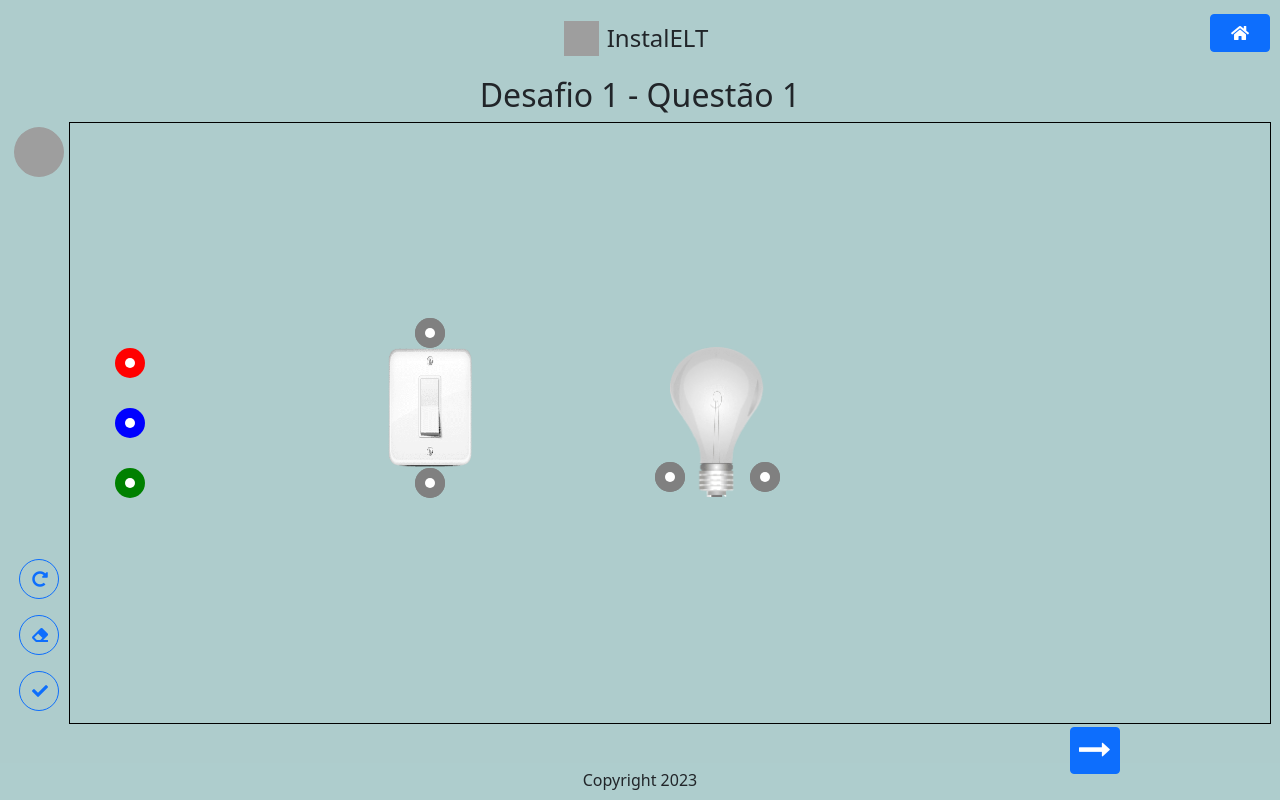
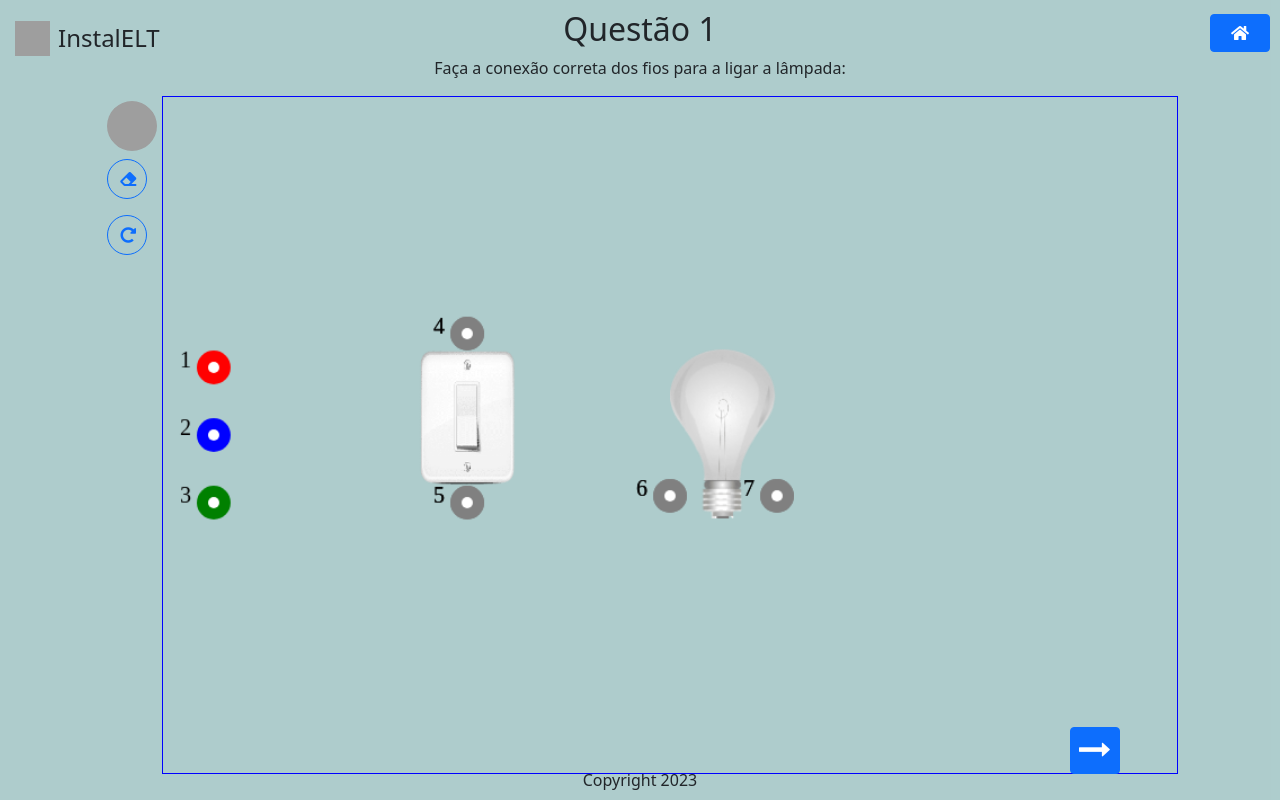
Before and after one commit to SaaS-Organismo/InstalELT, a Django app: page /desafio/1 in a window 1280 px wide. Run offline with Django 4.2, Linux system fonts and the light colour scheme; some libraries are stand-ins or nearby versions; grey boxes are pictures that could not be loaded.

Commit message:
Adjust challenge page, add statement and adjust question feedback

```diff
--- a/instalelt/core/static/js/challenges.js
+++ b/instalelt/core/static/js/challenges.js
@@ -28,7 +28,8 @@ export const challengesSchema = [
           [2, 7],
         ]
 
-      ]
+      ],
+      "statement":"Faça a conexão correta dos fios para a ligar a lâmpada:"
     },
     {
       "id": 2,
@@ -54,7 +55,8 @@ export const challengesSchema = [
           [10, 13],
         ]
 
-      ]
+      ],
+      "statement": "Faça a conexão correta dos fios para a ligação da tomada:"
     },
     {
       "id": 3,
@@ -78,18 +80,11 @@ export const challengesSchema = [
       ],
       "outlets": [],
       "expectedConnections": [
-        [
-          [1, 4],
-          [2, 7],
-          [5, 6],
+
+
       ],
-        [
-          [1, 5],
-          [4, 6],
-          [2, 7],
-        ]
+      "statement": "Faça a conexão correta dos fios para a conexão de duas lâmpadas em paralelo:"
 
-      ]
     },
     {
        "id": 4, // Three way
@@ -113,18 +108,10 @@ export const challengesSchema = [
       ],
       "outlets": [],
       "expectedConnections": [
-        [
-          [1, 4],
-          [2, 7],
-          [5, 6],
+
+
       ],
-        [
-          [1, 5],
-          [4, 6],
-          [2, 7],
-        ]
-
-      ]
+      "statement": "Faça a conexão correta para duas lâmpadas acionadas por dois interruptores simples:"
     },
     {
       "id": 5,
@@ -148,18 +135,11 @@ export const challengesSchema = [
       ],
       "outlets": [],
       "expectedConnections": [
-        [
-          [1, 4],
-          [2, 7],
-          [5, 6],
+
+
       ],
-        [
-          [1, 5],
-          [4, 6],
-          [2, 7],
-        ]
+      "statement": "Faça a conexão  para a ligação da lâmpada usando dois interruptores Three-way:"
 
-      ]
     },
     {
       "id": 6, // Four way
@@ -183,18 +163,12 @@ export const challengesSchema = [
       ],
       "outlets": [],
       "expectedConnections": [
-        [
-          [1, 4],
-          [2, 7],
-          [5, 6],
+
+
+
       ],
-        [
-          [1, 5],
-          [4, 6],
-          [2, 7],
-        ]
+      "statement": "Faça a conexão para a ligação da lâmpada usando dois interruptores Three-way e um Four-way:"
 
-      ]
     },
     {
       "id": 7, // Four way
@@ -219,18 +193,12 @@ export const challengesSchema = [
         }
       ],
       "expectedConnections": [
-        [
-          [1, 4],
-          [2, 7],
-          [5, 6],
+
+
+
       ],
-        [
-          [1, 5],
-          [4, 6],
-          [2, 7],
-        ]
+      "statement": "Faça a conexão correta dos fios para a conexão da lâmpada, interruptor e da tomada no mesmo circuito:"
 
-      ]
     },
     {
       "id": 8, // Four way
@@ -263,18 +231,12 @@ export const challengesSchema = [
         }
       ],
       "expectedConnections": [
-        [
-          [1, 4],
-          [2, 7],
-          [5, 6],
+
+
+
       ],
-        [
-          [1, 5],
-          [4, 6],
-          [2, 7],
-        ]
+      "statement": "Faça a conexão correta para a conexão da lâmpada usando dois Three-way e duas tomadas:"
 
-      ]
     },
     ,
     {
@@ -296,17 +258,10 @@ export const challengesSchema = [
         }
       ],
       "expectedConnections": [
-        [
-          [1, 4],
-          [2, 7],
-          [5, 6],
+
+
       ],
-        [
-          [1, 5],
-          [4, 6],
-          [2, 7],
-        ]
+      "statement": "Faça a conexão correta das tomadas considerando uma alimentação bifásica. "
 
-      ]
     }
   ]
--- a/instalelt/core/static/js/script.js
+++ b/instalelt/core/static/js/script.js
@@ -230,9 +230,9 @@ class Terminal {
     ctx.arc(this.x, this.y, this.innerRadius, 0, Math.PI * 2, true);
     ctx.fillStyle = "white";
     ctx.fill();
-    //ctx.font = "20px serif";
-    //ctx.fillStyle = "black";
-    //ctx.fillText(this.id, this.x-30, this.y);
+    ctx.font = "20px serif";
+    ctx.fillStyle = "black";
+    ctx.fillText(this.id, this.x-30, this.y);
   }
 }
 
@@ -591,11 +591,12 @@ function setChallenge() {
   console.log(currentChallenge);
 }
 
-$("#current-question-id").val(0);
+
 $("#current-question-id").change(() => {
   let counter = parseInt($("#current-question-id").val());
-  $("#title").text(`Desafio 1 - Questão ${counter + 1}`);
-  if (counter == 8) {
+  $("#title").text(`Questão ${counter + 1}`);
+  $("#question-statement").text(challenge.statement);
+  if (counter == challenges.length - 1) {
     $("#next-challenge").addClass("d-none");
     $("#submit-challenge-btn").removeClass("d-none");
     $("#previous-challenge").removeClass("d-none");
@@ -783,7 +784,8 @@ function loadComponentsFromSchema(){
       "switches": [],
       "lamps": [],
       "outlets": [],
-      "expectedConnections": challenge.expectedConnections
+      "expectedConnections": challenge.expectedConnections,
+      "statement": challenge.statement
     }
     console.log("test", challenge)
     for (let wire of challenge.wires) {
@@ -814,9 +816,20 @@ function loadComponentsFromSchema(){
 
   console.log(challenges)
 
-  setTimeout(()=>setChallenge(), 1000)
+
+  setTimeout(()=>setChallenge(), 500)
+  setTimeout(() => $("#current-question-id").val(0).change(), 500)
+  resize()
 
 
 }
 
 loadComponentsFromSchema()
+
+function resize(){
+  $("#myCanvas").outerHeight($(window).height()-$("#myCanvas").offset().top- Math.abs($("#myCanvas").outerHeight(true) - $("#myCanvas").outerHeight()));
+}
+  $(window).on("resize", function(){
+      resize();
+      redrawCanvas()
+  });
--- a/instalelt/core/templates/core/components/header.html
+++ b/instalelt/core/templates/core/components/header.html
@@ -1,3 +1,4 @@
+
 <div class="position-fixed" style="top:10px; right:10px;">
     {% if request.path != '/' %}
             <a class="btn btn-primary my-1" href="{% url 'core:home' %}"><i class="fas fa-home mx-2"></i></a>
--- a/instalelt/core/templates/core/pages/challenge-detail.html
+++ b/instalelt/core/templates/core/pages/challenge-detail.html
@@ -97,12 +97,16 @@ canvas {
 
 }
 
+#myCanvas{
+  border: solid 1px blue;
+  width: 100%;
+}
 
 {% endblock %}
 
 {% block content %}
 <div id="content" class="d-flex flex-column align-items-center justify-content-between">
-    <div style="top:5px;position:fixed">
+    <div style="top:5px;position:fixed;left:15px">
         <div id="header" class="d-flex flex-row justify-content-center align-items-center my-3">
             <img src="https://media-public.canva.com/cIUhQ/MAELrRcIUhQ/1/t.png" width="35px" height="35px">
             <h1 class="fs-4 mx-2 my-auto">InstalELT</h1>
@@ -110,11 +114,12 @@ canvas {
         </div>
 
     </div>
-    <h2 id="title">Desafio 1 - Questão 1</h2>
+    <h2 id="title">Questão 1</h2>
+    <p id="question-statement"></p>
     <div id="question" class="d-flex flex-row justify-content-center"
          style="">
         <div class="sidebar">
-            <div class="d-flex justify-content-center">
+            <div class="d-flex flex-column justify-content-center">
                 <button class="" type="button" id="wire-dropdown-button" data-bs-toggle="dropdown"
                         aria-expanded="false">
                     <i class="fas fa-horizontal-rule"></i>
@@ -135,12 +140,15 @@ canvas {
                     </li>
 
                 </ul>
+                <button type="button" class="btn sidebar-btn my-2" id="eraser-btn">
+                    <i class="fas fa-eraser"></i></button>
+                <button type="button" class="btn sidebar-btn my-2" id="reload-btn"
+                        style="height:40px; width:40px"><i class="fas fa-redo-alt"></i></button>
             </div>
             <div class="d-flex flex-column align-items-center">
-                <button type="button" class="btn sidebar-btn my-2" id="reload-btn"
-                        style="height:40px; width:40px"><i class="fas fa-redo-alt"></i></button>
-                <button type="button" class="btn sidebar-btn my-2" id="eraser-btn">
-                    <i class="fas fa-eraser"></i></button>                <button class="btn sidebar-btn my-2" type="button" id="check-solution" >
+
+
+                <button class="btn sidebar-btn my-2" type="button" id="check-solution" style="display: none;">
                     <i class="fas fa-check"></i>
                 </button>
             </div>
@@ -149,10 +157,9 @@ canvas {
 
 
         <div id="canvas-container">
-            <canvas id="myCanvas" width="1200" height="600"></canvas>
+            <canvas id="myCanvas" width="900" height="600"></canvas>
         </div>
 
-        <script type="module" src="../static/js/script.js"></script>
 
         <div id="paging-container" class="w-75 position-fixed mx-auto" style="bottom:10px;">
             <a class="btn btn-primary my-3 mx-auto px-2 float-start d-none" id="previous-challenge"><i
@@ -173,11 +180,11 @@ canvas {
         <input type="hidden" name="current-question" value="1" id="current-question-id">
     </div>
                 {% include "core/pages/feedback.html" %}
-    <div class="d-flex flex-row justify-content-between">
-        <button type="button" class="btn btn-danger mx-1" id="restart-btn"><i
-                class="fas fa-redo-alt mx-2"></i>Recomeçar
+    <div class="d-flex flex-row justify-content-between mt-3">
+        <button type="button" class="btn btn-danger mx-1" id="restart-btn" onclick="navigation.reload()" style="display: none;"><i
+                class="fas fa-redo-alt mx-2" ></i>Recomeçar
         </button>
-        <button type="button" class="btn btn-primary mx-1" data-bs-toggle="modal" data-bs-target="#feedback-modal" id="show-feedback-btn"><i
+        <button type="button" class="btn btn-primary mx-1" data-bs-toggle="modal" data-bs-target="#feedback-modal" id="show-feedback-btn" style="display: none;"><i
                 class="fas fa-tasks mx-2" ></i>Pontuação
         </button>
 
@@ -188,6 +195,8 @@ canvas {
 {% endblock %}
 
 {% block script %}
+<script type="module" src="../static/js/script.js"></script>
+
 <script>
     $(document).ready(()=> {
         let btn = $("#create-challenge-btn")
@@ -229,9 +238,6 @@ canvas {
 
         })
 
-$("#show-feedback-btn").hide()
-  $("#restart-btn").hide()
-
 
     })
 
--- a/instalelt/core/templates/core/pages/feedback.html
+++ b/instalelt/core/templates/core/pages/feedback.html
@@ -4,28 +4,31 @@
         <div class="modal-content" style="background-color:#d9d9d9">
             <div class="modal-header">
                 <div class="d-flex flex-row justify-content-center w-100">
-                    <h5 class="modal-title">Pontuação</h5>
+                    <h5 class="modal-title">Relatório de Questões</h5>
                 </div>
                 <button type="button" class="btn-close" data-bs-dismiss="modal" aria-label="Close"></button>
             </div>
             <div class="modal-body d-flex flex-column justify-content-center align-items-center w-100">
                 <div class="d-flex flex-column d-none items-center" id="solution-detail">
                     <div>
-                        <button type="button" class="btn btn-primary" id="go-back-to-feedback-btn"><i class="fas fa-arrow-left"></i>
+                        <button type="button" class="btn btn-transparent" id="go-back-to-feedback-btn"><i class="fas fa-arrow-left text-primary fs-5"></i>
                         </button>
-                        <span>Solução da questão </span> <span id="solution-counter"></span>
+                        <span class="ml-2">Solução da questão </span> <span id="solution-counter"></span>
                     </div>
-                    <img src="{% static 'images/light_switch.png' %}" alt="" style="width: 90%" id="solution-img">
+                    <div class="d-flex flex-column justify-content-center align-items-center my-2">
+                        <img src="{% static 'images/light_switch.png' %}" alt="" style="width: 90%" id="solution-img">
                     <p id="solution-description">Breve descrição da solução</p>
+                    </div>
+
 
                 </div>
                 <div class="d-flex flex-column" id="feedback-table-div">
-                    <p>Confira sua pontuação em cada questão e a solução esperada</p>
+                    <p>Confira suas respostas com a solução esperada</p>
                     <table class="table text-center align-middle" id="feedback-table">
                         <thead>
                         <tr>
                             <th scope="col">Questão</th>
-                            <th scope="col">% Acertos</th>
+                            <th scope="col">Resposta</th>
                             <th scope="col">Solução</th>
 
                         </tr>
--- a/instalelt/core/templates/core/pages/home.html
+++ b/instalelt/core/templates/core/pages/home.html
@@ -17,7 +17,7 @@
         </div>
 
         <div id="buttons-container" class="d-flex flex-column justify-content-between">
-            <a class="btn btn-primary my-1" id="start-challenge" href="{% url 'core:onboarding' %}"><i class="fas fa-play mx-2"></i> Iniciar</a>
+            <a class="btn btn-primary my-1" id="start-challenge" href="{% url 'core:challenge-detail' 1 %}"><i class="fas fa-play mx-2"></i> Iniciar</a>
             <a type="button" class="btn btn-primary my-1" href="{% url 'core:ranking' %}"><i class="fas fa-list-ol mx-2"></i>Ranking</a>
             <button type="button" class="btn btn-primary my-1" data-bs-toggle="modal" data-bs-target="#help-modal"><i class="fas fa-question-circle mx-2"></i>Ajuda</button>
             <button type="button" class="btn btn-primary my-1" data-bs-toggle="modal" data-bs-target="#help-modal"><i class="fas fa-info-circle mx-2"></i>Sobre</button>
```
Lines whose indentation alone changed are shown as unchanged.
